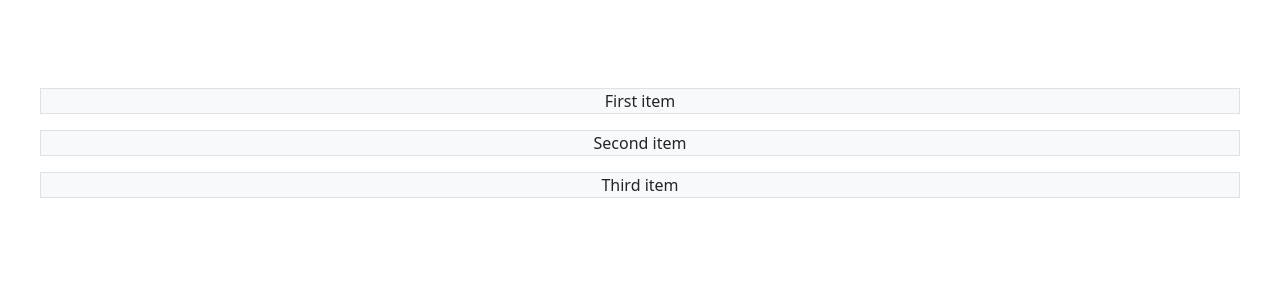
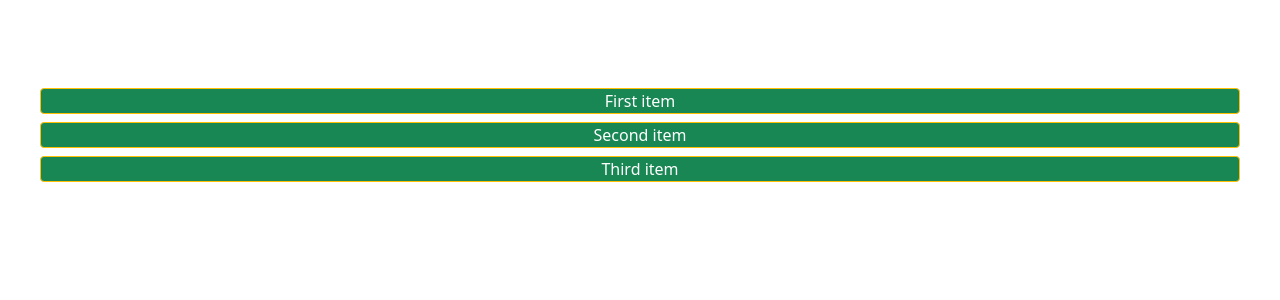
Before and after one commit to huseyinbattal/react-bootstrap, a React (Create React App) app: page / in a window 1280 px wide. Shown: the top 300 px of the page. Built offline with nearby package versions, Linux system fonts and the light colour scheme.

Commit message:
add stack

```diff
--- a/src/components/lesson_6.js
+++ b/src/components/lesson_6.js
@@ -5,10 +5,10 @@ const Lesson_6 = () => {
   const renderGrid = () => {
     return (
       <>
-       <Stack gap={3}>
-      <div className="bg-light border">First item</div>
-      <div className="bg-light border">Second item</div>
-      <div className="bg-light border">Third item</div>
+       <Stack gap={2}>
+      <div className="rounded bg-success text-white border border-warning">First item</div>
+      <div className="rounded bg-success text-white border border-warning">Second item</div>
+      <div className="rounded bg-success text-white border border-warning">Third item</div>
     </Stack>
       </>
     );
```
